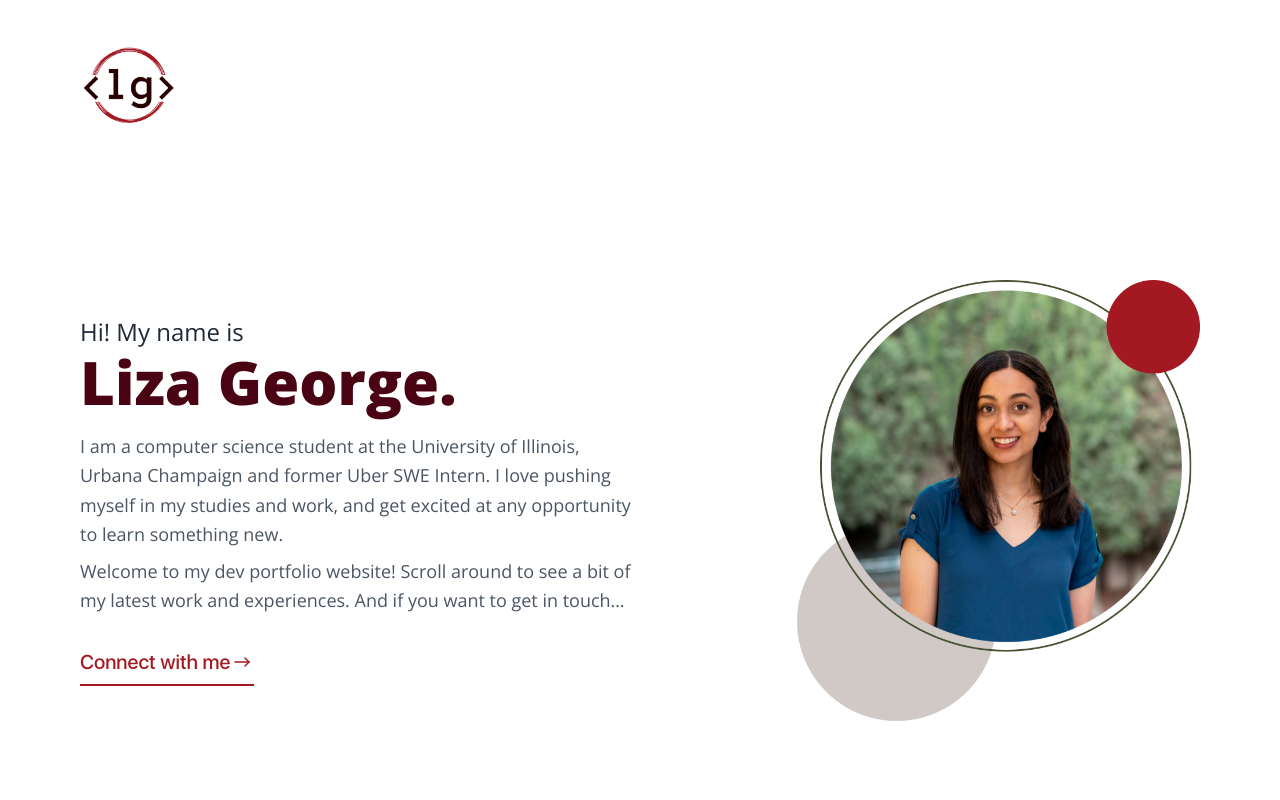
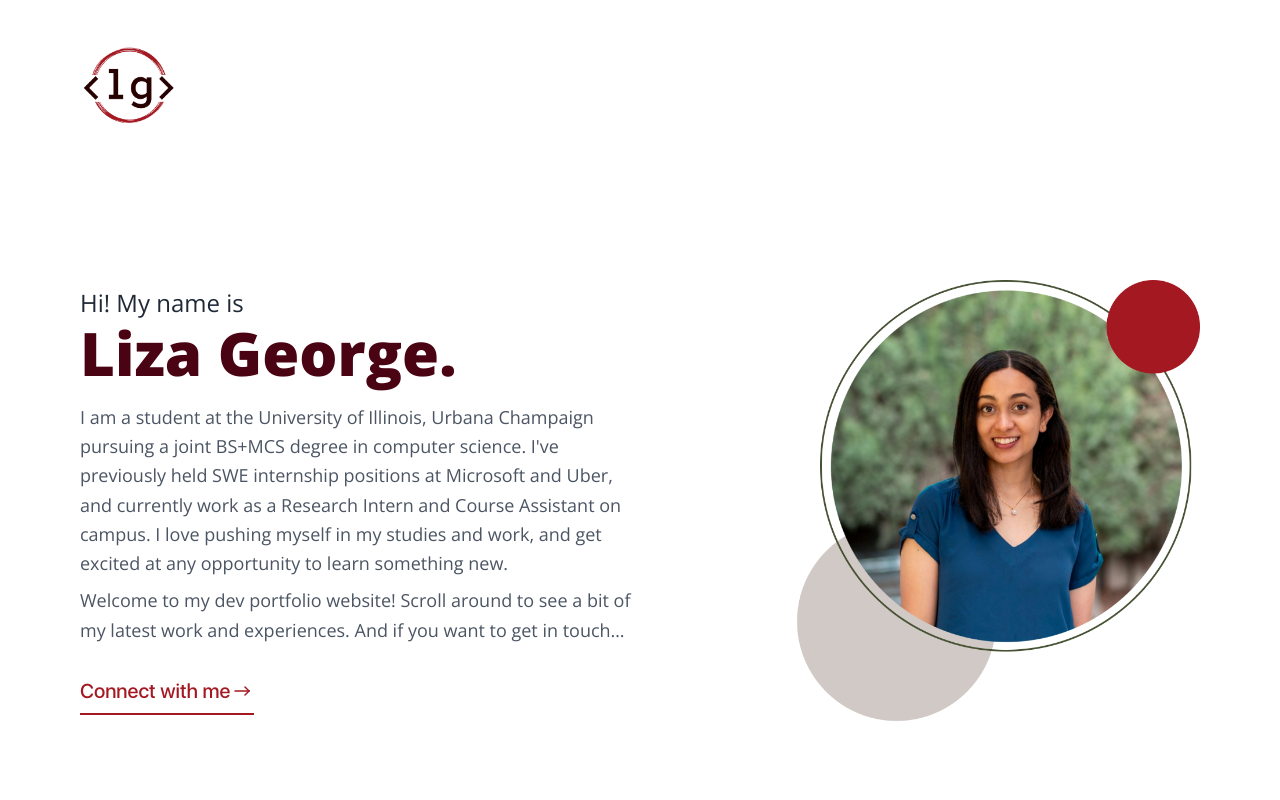
Before and after one commit to lizageorge/dev-portfolio, a plain HTML site: page index.html in a window 1280 px wide. Shown: the top 800 px of the page. Drawn offline with nearby package versions, Linux system fonts and the light colour scheme.

Commit message:
Update about me

```diff
--- a/index.html
+++ b/index.html
@@ -72,8 +72,10 @@
                     <h1
                         class="text-5xl sm:text-6xl md:text-4xl lg:text-6xl font-extrabold leading-tight hero-color pb-3 pt-1">
                         Liza George.</h1>
-                    <p class="text-lg text-gray-600 font-light leading-relaxed pt-2">I am a computer science student at
-                        the University of Illinois, Urbana Champaign and former Uber SWE Intern. I love pushing myself
+                    <p class="text-lg text-gray-600 font-light leading-relaxed pt-2">I am a student at
+                        the University of Illinois, Urbana Champaign pursuing a joint BS+MCS degree in computer science.
+                        I've previously held SWE internship positions at Microsoft and Uber, and currently work
+                        as a Research Intern and Course Assistant on campus. I love pushing myself
                         in my studies and work, and get excited at any opportunity to learn something new.</p>
                     <p class="text-lg text-gray-600 font-light leading-relaxed pt-2">Welcome to my dev portfolio
                         website! Scroll around to see a bit of my latest work and experiences. And if you want to get in
```
